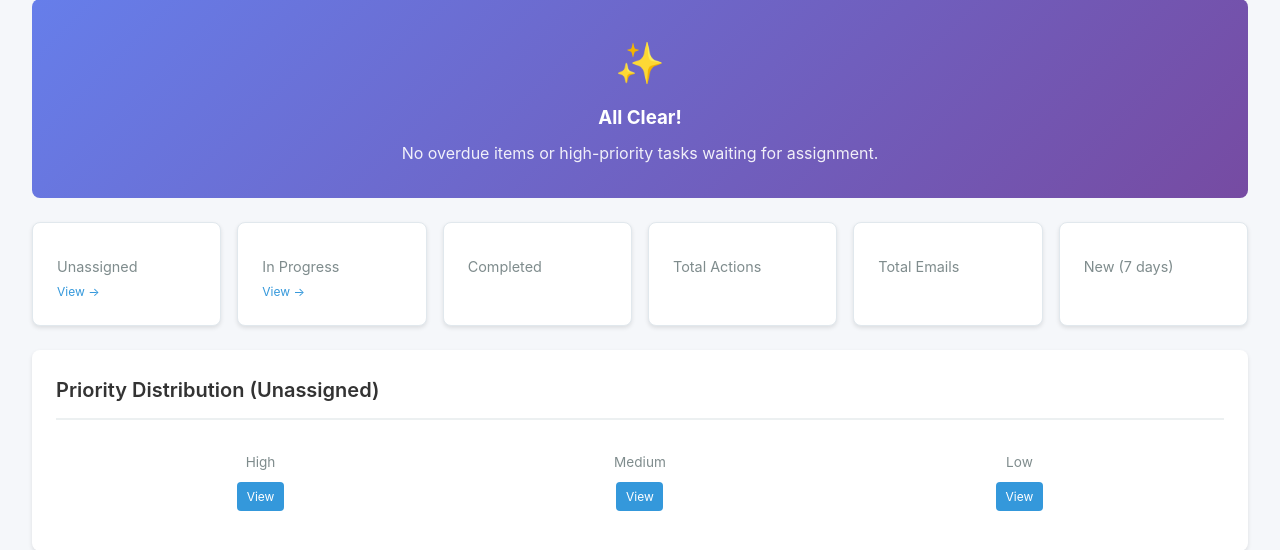
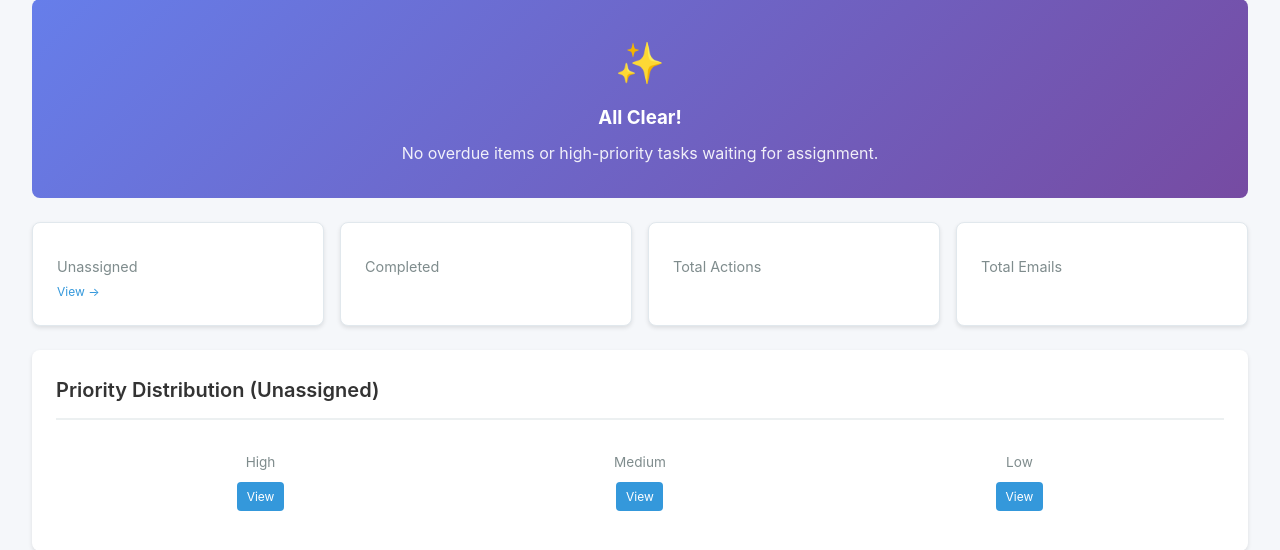
Before and after one commit to blake-perkins/INtelliBOX, a FastAPI app: template src/emailtools/web/templates/dashboard.html in a window 1280 px wide. Shown: the part 192-742 px from the top of the page. Run offline with FastAPI, Linux system fonts and the light colour scheme; the template is opened without the code that fills it, so the values that code supplies are empty.

Commit message:
Simplify dashboard and remove In Progress workflow state
- Dashboard: remove In Progress and New (7 days) stat cards, leaving
  Unassigned, Completed, Total Actions, Total Emails
- Assignment workflow simplified to Unassigned → Completed only
- Remove Start Progress button and in_progress status from action detail,
  actions list, and email detail templates
- models.py: update CHECK constraint to only allow assigned/completed
- app.py: remove in_progress query, recent_actions query, fix valid
  statuses and recent_assignments filter
- tests: update fixture status from in_progress → assigned

Co-Authored-By: Claude Sonnet 4.5 <noreply@anthropic.com>

```diff
--- a/src/emailtools/models.py
+++ b/src/emailtools/models.py
@@ -102,7 +102,7 @@ class Assignment(Base):
     __tablename__ = "assignments"
     __table_args__ = (
         CheckConstraint(
-            "status IN ('assigned', 'in_progress', 'completed')",
+            "status IN ('assigned', 'completed')",
             name="check_status"
         ),
     )
--- a/src/emailtools/web/app.py
+++ b/src/emailtools/web/app.py
@@ -65,16 +65,6 @@ async def dashboard(request: Request):
             Assignment.status == "completed"
         ).count()
 
-        in_progress_actions = session.query(Action).join(Assignment).filter(
-            Assignment.status.in_(["assigned", "in_progress"])
-        ).count()
-
-        # Get recent actions (last 7 days)
-        week_ago = datetime.utcnow() - timedelta(days=7)
-        recent_actions_count = session.query(Action).filter(
-            Action.created_at >= week_ago
-        ).count()
-
         # Get overdue actions (assigned or unassigned, exclude completed)
         today = datetime.utcnow().date()
         overdue_count = session.query(Action).outerjoin(Assignment).filter(
@@ -96,7 +86,7 @@ async def dashboard(request: Request):
         recent_assignments = session.query(Assignment, Action).join(
             Action
         ).filter(
-            Assignment.status != "completed"
+            Assignment.status == "assigned"
         ).order_by(desc(Assignment.assigned_at)).limit(5).all()
 
         # Get recently completed (last 5)
@@ -131,11 +121,9 @@ async def dashboard(request: Request):
             "unassigned_actions": unassigned_actions,
             "assigned_actions": assigned_actions,
             "completed_actions": completed_actions,
-            "in_progress_actions": in_progress_actions,
             "high_priority": high_priority,
             "medium_priority": medium_priority,
             "low_priority": low_priority,
-            "recent_actions_count": recent_actions_count,
             "overdue_count": overdue_count,
             "overdue_actions": overdue_actions,
             "high_priority_actions": high_priority_actions,
@@ -587,14 +575,14 @@ async def update_assignment_status(
     action_id: int,
     status: str = Form(...)
 ):
-    """Update assignment status (in_progress, completed)."""
+    """Update assignment status (assigned, completed)."""
     with get_session() as session:
         assignment = session.query(Assignment).filter_by(action_id=action_id).first()
 
         if not assignment:
             raise HTTPException(status_code=404, detail="Action not assigned")
 
-        if status not in ["assigned", "in_progress", "completed"]:
+        if status not in ["assigned", "completed"]:
             raise HTTPException(status_code=400, detail="Invalid status")
 
         assignment.status = status
--- a/src/emailtools/web/templates/actions.html
+++ b/src/emailtools/web/templates/actions.html
@@ -139,8 +139,6 @@
                 <div style="margin-top: 0.15rem;">
                     {% if assignment.status == 'completed' %}
                         <span style="font-size: 0.75rem; background: #d4edda; color: #155724; padding: 0.1rem 0.4rem; border-radius: 10px;">✓ completed</span>
-                    {% elif assignment.status == 'in_progress' %}
-                        <span style="font-size: 0.75rem; background: #cce5ff; color: #004085; padding: 0.1rem 0.4rem; border-radius: 10px;">⚙ in progress</span>
                     {% else %}
                         <span style="font-size: 0.75rem; background: #e2e8f0; color: #555; padding: 0.1rem 0.4rem; border-radius: 10px;">assigned</span>
                     {% endif %}
--- a/src/emailtools/web/templates/dashboard.html
+++ b/src/emailtools/web/templates/dashboard.html
@@ -126,12 +126,6 @@
     </div>
 
     <div class="stat-card" style="background: white; border: 1px solid #e1e8ed;">
-        <div class="stat-value" style="color: #2c3e50; font-size: 2rem;">{{ in_progress_actions }}</div>
-        <div class="stat-label" style="color: #7f8c8d;">In Progress</div>
-        <a href="/actions?assigned=true" style="font-size: 0.75rem; color: #3498db; text-decoration: none; margin-top: 0.25rem; display: block;">View →</a>
-    </div>
-
-    <div class="stat-card" style="background: white; border: 1px solid #e1e8ed;">
         <div class="stat-value" style="color: #27ae60; font-size: 2rem;">{{ completed_actions }}</div>
         <div class="stat-label" style="color: #7f8c8d;">Completed</div>
     </div>
@@ -144,11 +138,6 @@
     <div class="stat-card" style="background: white; border: 1px solid #e1e8ed;">
         <div class="stat-value" style="color: #2c3e50; font-size: 2rem;">{{ total_emails }}</div>
         <div class="stat-label" style="color: #7f8c8d;">Total Emails</div>
-    </div>
-
-    <div class="stat-card" style="background: white; border: 1px solid #e1e8ed;">
-        <div class="stat-value" style="color: #3498db; font-size: 2rem;">{{ recent_actions_count }}</div>
-        <div class="stat-label" style="color: #7f8c8d;">New (7 days)</div>
     </div>
 </div>
 
--- a/src/emailtools/web/templates/email_detail.html
+++ b/src/emailtools/web/templates/email_detail.html
@@ -178,7 +178,7 @@
                         {% if assignment.status == 'completed' %}
                             <span style="color: #27ae60; font-weight: 600; font-size: 0.9rem;">✓ Done</span>
                         {% else %}
-                            <span style="color: #3498db; font-weight: 600; font-size: 0.9rem;">In Progress</span>
+                            <span style="color: #27ae60; font-weight: 600; font-size: 0.9rem;">Assigned</span>
                         {% endif %}
                     {% else %}
                         <span style="color: #f39c12; font-weight: 600; font-size: 0.9rem;">Pending</span>
```
Also changed, not shown: src/emailtools/web/templates/action_detail.html (+6 -14 lines), tests/test_web_interface.py (+1 -1 lines).
